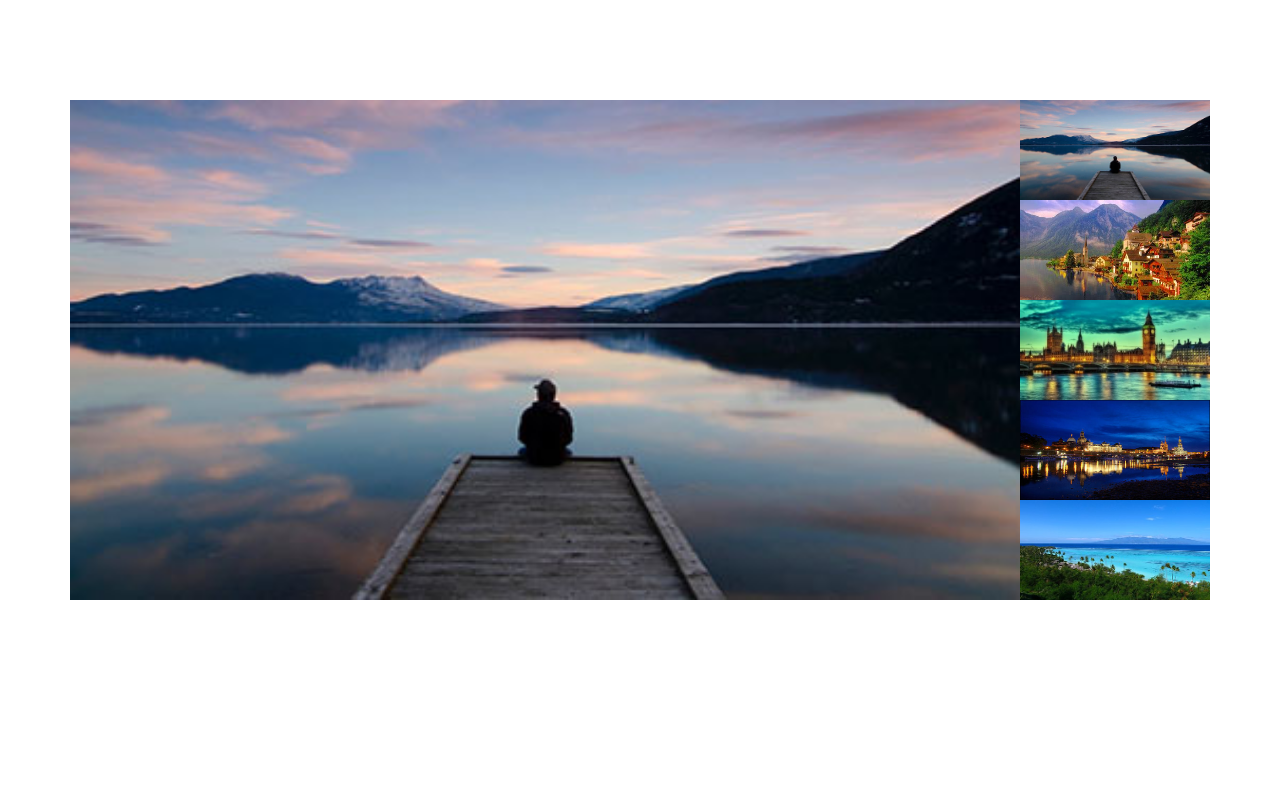
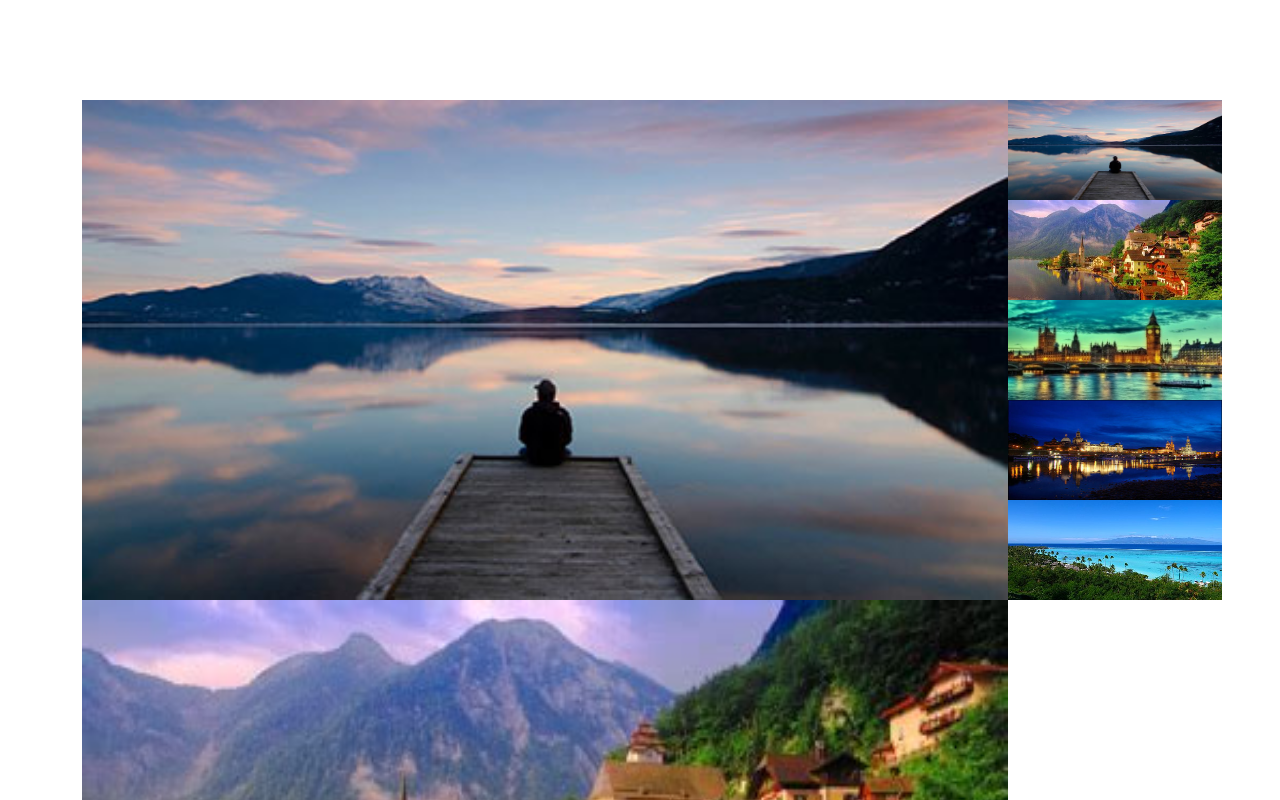
Before and after one commit to LorenzoBernardini88/js-array-carousel, a plain HTML site: page index.html in a window 1280 px wide. Shown: the top 800 px of the page. Drawn offline with nearby package versions, Linux system fonts and the light colour scheme.

Commit message:
iniserisco con js immagini di sinistra

```diff
--- a/index.html
+++ b/index.html
@@ -15,9 +15,16 @@
 
         <div class="row ms_container ">
 
-            <div class="col-10 ms_anteprima  p-0">
-                <img src="img/01.jpg" alt="">
+            <div class="col-10 ms_anteprima ">
+
+
+
+
+
+
             </div>
+
+
 
             <div class="col-2  p-0 ms_slider">
 
--- a/myscript.js
+++ b/myscript.js
@@ -22,12 +22,20 @@ const text = [
     'Et temporibus voluptatum suscipit tempore aliquid deleniti aut veniam inventore eligendi ex ad ullam,',
 ]
 let contatore = 0;
-const rightImagesContainer = document.querySelector('.ms_container2')
+const rightImagesContainer = document.querySelector('.ms_container2');
+const leftImagesContainer = document.querySelector('.ms_anteprima');
+
+for(let count=0; count<items.length; count++)
+{
+    leftImagesContainer.innerHTML += `<div class=" ms_left_img ">
+        <img src="${items[count]}">
+    </div>`
+}
+
 
 for( let count = 0; count < items.length; count++ )
 {
-    console.log( count )
-    rightImagesContainer.innerHTML += `<div class="col ms_img_cont right_image_${items[count]}">
+    rightImagesContainer.innerHTML += `<div class="col p-0 ms_img_cont right_image_${items[count]}">
             <img src="${items[count]}">
     </div>`
 }
--- a/mystyle.css
+++ b/mystyle.css
@@ -12,7 +12,10 @@ body{
 .ms_slider{
     height: 100%;
 }
-.ms_anteprima img{
+.ms_left_img{
+    height: 100%;
+}
+.ms_left_img img{
     height: 100%;
     width: 100%;
 }
```
